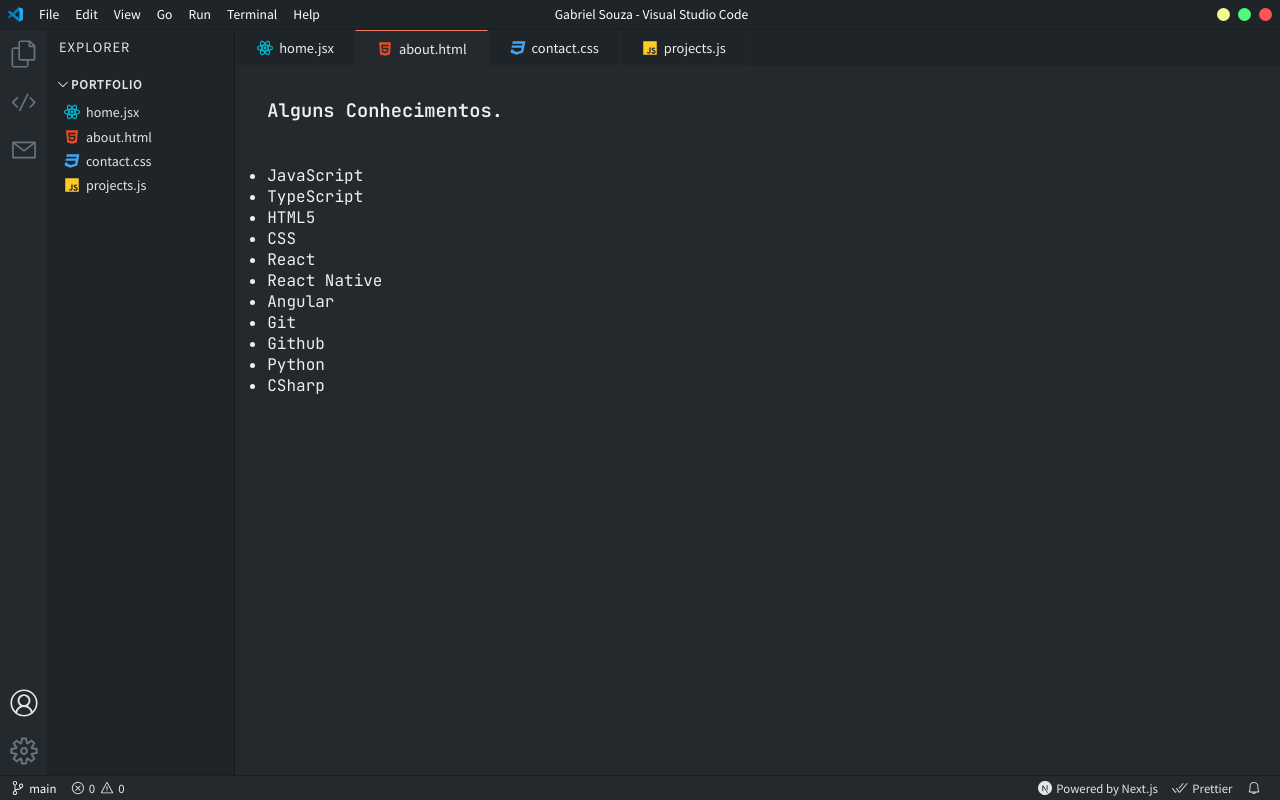
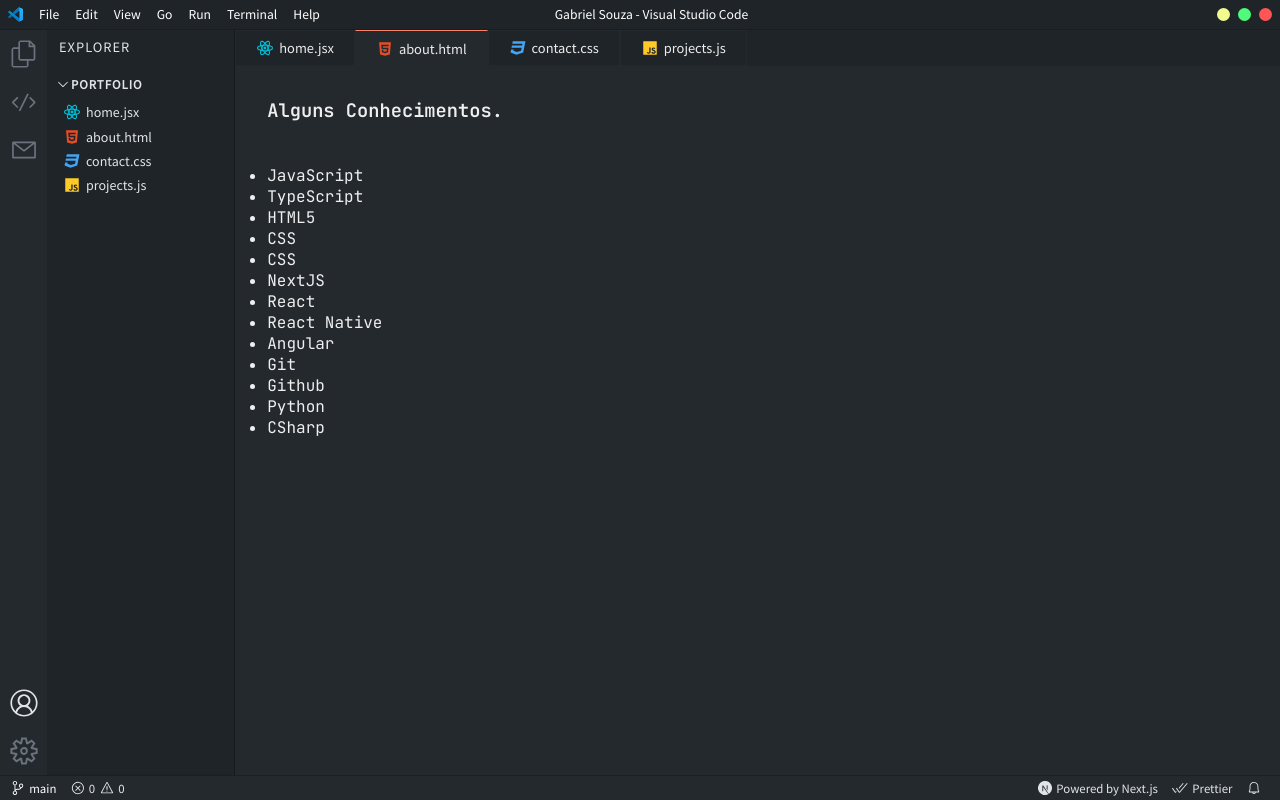
Before and after one commit to kinmane/kinmane.github.io, a Next.js app: page /about in a window 1280 px wide. Built offline with nearby package versions, Linux system fonts and the light colour scheme.

Commit message:
Update about.jsx

```diff
--- a/pages/about.jsx
+++ b/pages/about.jsx
@@ -9,6 +9,8 @@
         <li>TypeScript</li>
         <li>HTML5</li>
         <li>CSS</li>
+        <li>CSS</li>
+        <li>NextJS</li>
         <li>React</li>
         <li>React Native</li>
         <li>Angular</li>
```
